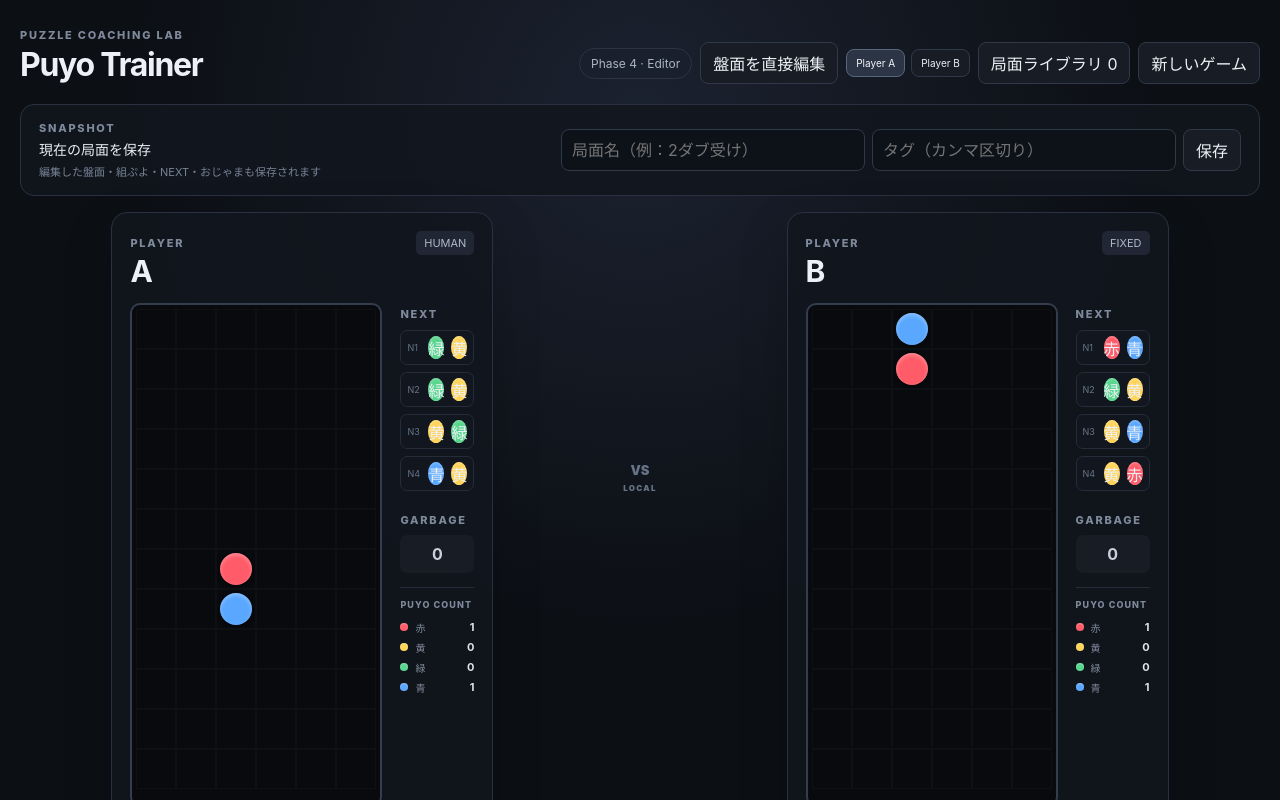
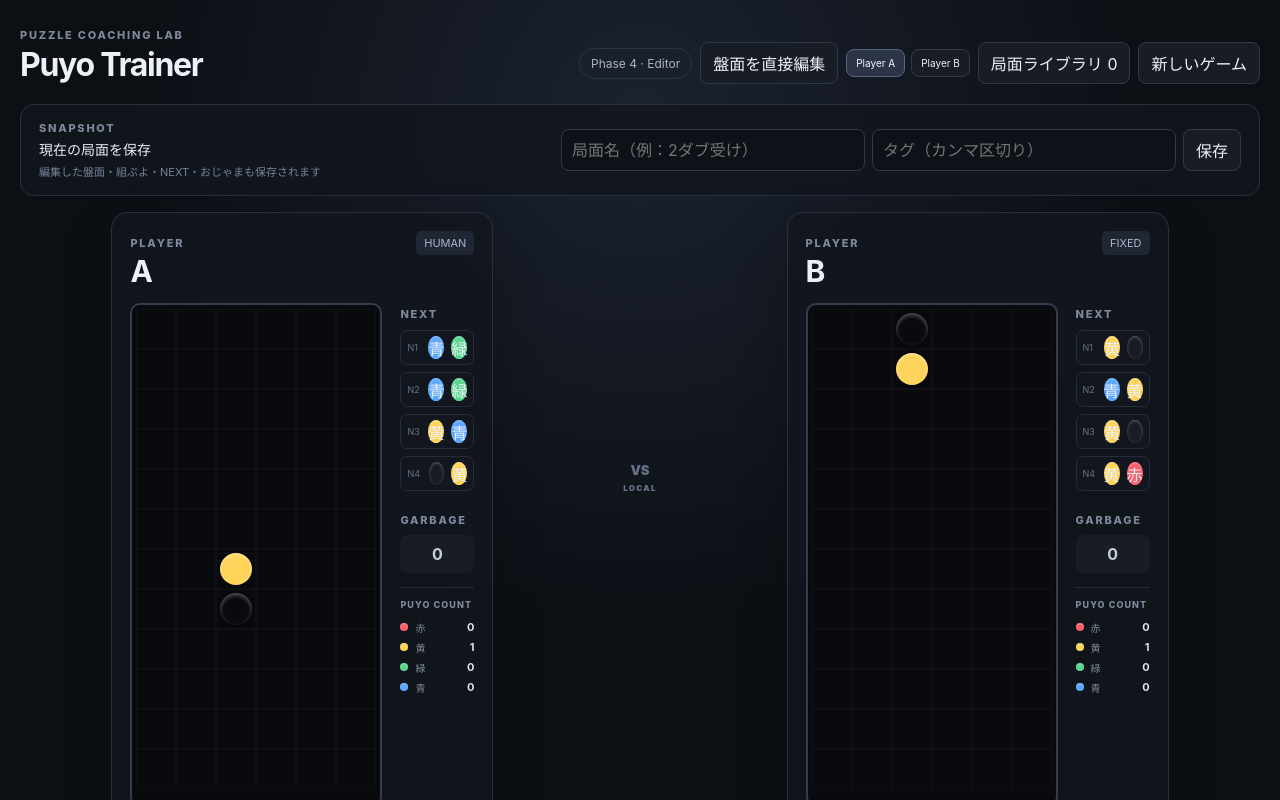
Before and after one commit to doming0202/Puyo-trainer, a React (Vite) app: page / in a window 1280 px wide. Shown: the top 800 px of the page. Built offline with nearby package versions, Linux system fonts and the light colour scheme.

Commit message:
Add fifth purple puyo color

```diff
--- a/src/game/engine.ts
+++ b/src/game/engine.ts
@@ -1,6 +1,6 @@
 import { COLS, ROWS, type ActivePair, type Board, type GameState, type Pair, type PlayerState, type PuyoColor, type Rotation } from './types'
 
-export const COLORS: PuyoColor[] = [1, 2, 3, 4]
+export const COLORS: PuyoColor[] = [1, 2, 3, 4, 5]
 
 export function emptyBoard(): Board {
   return Array.from({ length: ROWS }, () => Array<Cell>(COLS).fill(null))
@@ -8,227 +8,44 @@
 
 type Cell = Board[number][number]
 
-export function randomPair(): Pair {
-  return { axis: randomColor(), child: randomColor() }
-}
-
-function randomColor(): PuyoColor {
-  return COLORS[Math.floor(Math.random() * COLORS.length)]
-}
+export function randomPair(): Pair { return { axis: randomColor(), child: randomColor() } }
+function randomColor(): PuyoColor { return COLORS[Math.floor(Math.random() * COLORS.length)] }
 
 export function createPlayer(controlMode: PlayerState['controlMode'] = 'human'): PlayerState {
   const first = randomPair()
-  return {
-    board: emptyBoard(),
-    current: spawnPair(first),
-    next: [randomPair(), randomPair(), randomPair(), randomPair()],
-    garbage: 0,
-    score: 0,
-    chain: 0,
-    controlMode,
-    alive: true,
+  return { board: emptyBoard(), current: spawnPair(first), next: [randomPair(), randomPair(), randomPair(), randomPair()], garbage: 0, score: 0, chain: 0, controlMode, alive: true }
+}
+export function createGame(): GameState { return { players: [createPlayer('human'), createPlayer('fixed')], activePlayer: 0, running: true, tick: 0 } }
+export function spawnPair(pair: Pair): ActivePair { return { pair, x: 2, y: 1, rotation: 0 } }
+const OFFSETS: Record<Rotation, readonly [number, number]> = { 0: [0, -1], 1: [1, 0], 2: [0, 1], 3: [-1, 0] }
+export function cellsOf(pair: ActivePair): Array<{ x: number; y: number; color: PuyoColor }> { const [dx, dy] = OFFSETS[pair.rotation]; return [{ x: pair.x, y: pair.y, color: pair.pair.axis }, { x: pair.x + dx, y: pair.y + dy, color: pair.pair.child }] }
+export function canPlace(board: Board, pair: ActivePair): boolean { return cellsOf(pair).every(({ x, y }) => x >= 0 && x < COLS && y >= 0 && y < ROWS && board[y][x] === null) }
+export function movePair(player: PlayerState, dx: number): PlayerState { if (!player.alive || player.resolution) return player; const candidate = { ...player.current, x: player.current.x + dx }; return canPlace(player.board, candidate) ? { ...player, current: candidate } : player }
+export function rotatePair(player: PlayerState, direction: 1 | -1): PlayerState { if (!player.alive || player.resolution) return player; const rotation = ((player.current.rotation + direction + 4) % 4) as Rotation; const candidates = [{ ...player.current, rotation }, { ...player.current, rotation, x: player.current.x - 1 }, { ...player.current, rotation, x: player.current.x + 1 }]; const valid = candidates.find((candidate) => canPlace(player.board, candidate)); return valid ? { ...player, current: valid } : player }
+export function stepDown(player: PlayerState): PlayerState { if (!player.alive || player.resolution) return player; const candidate = { ...player.current, y: player.current.y + 1 }; return canPlace(player.board, candidate) ? { ...player, current: candidate } : beginPlacement(player) }
+export function hardDrop(player: PlayerState): PlayerState { if (!player.alive || player.resolution) return player; let current = player.current; while (canPlace(player.board, { ...current, y: current.y + 1 })) current = { ...current, y: current.y + 1 }; return beginPlacement({ ...player, current }) }
+function beginPlacement(player: PlayerState): PlayerState { const board = player.board.map((row) => [...row]); for (const { x, y, color } of cellsOf(player.current)) if (y >= 0 && y < ROWS && x >= 0 && x < COLS) board[y][x] = color; return { ...player, board, resolution: { stage: 'gravity', pendingGroups: [] }, chain: 0 } }
+export function advanceResolution(player: PlayerState): PlayerState {
+  const resolution = player.resolution; if (!resolution || !player.alive) return player
+  if (resolution.stage === 'gravity') {
+    const board = applyGravity(player.board); const groups = findGroups(board).filter((group) => group.length >= 4)
+    if (groups.length === 0) return finishPlacement({ ...player, board })
+    return { ...player, board, chain: player.chain + 1, resolution: { stage: 'clear', pendingGroups: groups } }
   }
+  const board = player.board.map((row) => [...row]); let cleared = 0
+  for (const group of resolution.pendingGroups) { cleared += group.length; for (const { x, y } of group) board[y][x] = null }
+  const colorBonus = Math.max(0, resolution.pendingGroups.length - 1) * 3; const score = player.score + cleared * 10 * Math.max(1, player.chain + colorBonus)
+  return { ...player, board, score, resolution: { stage: 'gravity', pendingGroups: [] } }
 }
-
-export function createGame(): GameState {
-  return {
-    players: [createPlayer('human'), createPlayer('fixed')],
-    activePlayer: 0,
-    running: true,
-    tick: 0,
-  }
+function finishPlacement(player: PlayerState): PlayerState {
+  const nextPair = player.next[0] ?? randomPair(); const next = [...player.next.slice(1), randomPair()]; const nextCurrent = spawnPair(nextPair)
+  if (!canPlace(player.board, nextCurrent)) return { ...player, alive: false, resolution: undefined }
+  return { ...player, current: nextCurrent, next, resolution: undefined }
 }
-
-export function spawnPair(pair: Pair): ActivePair {
-  return { pair, x: 2, y: 1, rotation: 0 }
-}
-
-const OFFSETS: Record<Rotation, readonly [number, number]> = {
-  0: [0, -1],
-  1: [1, 0],
-  2: [0, 1],
-  3: [-1, 0],
-}
-
-export function cellsOf(pair: ActivePair): Array<{ x: number; y: number; color: PuyoColor }> {
-  const [dx, dy] = OFFSETS[pair.rotation]
-  return [
-    { x: pair.x, y: pair.y, color: pair.pair.axis },
-    { x: pair.x + dx, y: pair.y + dy, color: pair.pair.child },
-  ]
-}
-
-export function canPlace(board: Board, pair: ActivePair): boolean {
-  return cellsOf(pair).every(({ x, y }) => x >= 0 && x < COLS && y >= 0 && y < ROWS && board[y][x] === null)
-}
-
-export function movePair(player: PlayerState, dx: number): PlayerState {
-  if (!player.alive || player.resolution) return player
-  const candidate = { ...player.current, x: player.current.x + dx }
-  return canPlace(player.board, candidate) ? { ...player, current: candidate } : player
-}
-
-export function rotatePair(player: PlayerState, direction: 1 | -1): PlayerState {
-  if (!player.alive || player.resolution) return player
-  const rotation = ((player.current.rotation + direction + 4) % 4) as Rotation
-  const candidates = [
-    { ...player.current, rotation },
-    { ...player.current, rotation, x: player.current.x - 1 },
-    { ...player.current, rotation, x: player.current.x + 1 },
-  ]
-  const valid = candidates.find((candidate) => canPlace(player.board, candidate))
-  return valid ? { ...player, current: valid } : player
-}
-
-export function stepDown(player: PlayerState): PlayerState {
-  if (!player.alive || player.resolution) return player
-  const candidate = { ...player.current, y: player.current.y + 1 }
-  return canPlace(player.board, candidate) ? { ...player, current: candidate } : beginPlacement(player)
-}
-
-export function hardDrop(player: PlayerState): PlayerState {
-  if (!player.alive || player.resolution) return player
-  let current = player.current
-  while (canPlace(player.board, { ...current, y: current.y + 1 })) {
-    current = { ...current, y: current.y + 1 }
-  }
-  return beginPlacement({ ...player, current })
-}
-
-function beginPlacement(player: PlayerState): PlayerState {
-  const board = player.board.map((row) => [...row])
-  for (const { x, y, color } of cellsOf(player.current)) {
-    if (y >= 0 && y < ROWS && x >= 0 && x < COLS) board[y][x] = color
-  }
-
-  return {
-    ...player,
-    board,
-    resolution: {
-      stage: 'gravity',
-      pendingGroups: [],
-    },
-    chain: 0,
-  }
-}
-
-export function advanceResolution(player: PlayerState): PlayerState {
-  const resolution = player.resolution
-  if (!resolution || !player.alive) return player
-
-  if (resolution.stage === 'gravity') {
-    const board = applyGravity(player.board)
-    const groups = findGroups(board).filter((group) => group.length >= 4)
-
-    if (groups.length === 0) {
-      return finishPlacement({ ...player, board })
-    }
-
-    return {
-      ...player,
-      board,
-      chain: player.chain + 1,
-      resolution: {
-        stage: 'clear',
-        pendingGroups: groups,
-      },
-    }
-  }
-
-  const board = player.board.map((row) => [...row])
-  let cleared = 0
-  for (const group of resolution.pendingGroups) {
-    cleared += group.length
-    for (const { x, y } of group) board[y][x] = null
-  }
-
-  const colorBonus = Math.max(0, resolution.pendingGroups.length - 1) * 3
-  const score = player.score + cleared * 10 * Math.max(1, player.chain + colorBonus)
-
-  return {
-    ...player,
-    board,
-    score,
-    resolution: {
-      stage: 'gravity',
-      pendingGroups: [],
-    },
-  }
-}
-
-function finishPlacement(player: PlayerState): PlayerState {
-  const nextPair = player.next[0] ?? randomPair()
-  const next = [...player.next.slice(1), randomPair()]
-  const nextCurrent = spawnPair(nextPair)
-
-  if (!canPlace(player.board, nextCurrent)) {
-    return {
-      ...player,
-      alive: false,
-      controlMode: 'game-over',
-      resolution: undefined,
-    }
-  }
-
-  return {
-    ...player,
-    current: nextCurrent,
-    next,
-    resolution: undefined,
-  }
-}
-
 function findGroups(board: Board): Array<Array<{ x: number; y: number }>> {
-  const seen = new Set<string>()
-  const groups: Array<Array<{ x: number; y: number }>> = []
-  for (let y = 0; y < ROWS; y += 1) {
-    for (let x = 0; x < COLS; x += 1) {
-      const color = board[y][x]
-      const key = `${x},${y}`
-      if (color === null || seen.has(key)) continue
-      const queue = [{ x, y }]
-      const group: Array<{ x: number; y: number }> = []
-      seen.add(key)
-      while (queue.length) {
-        const current = queue.pop()!
-        group.push(current)
-        for (const [nx, ny] of [[current.x + 1, current.y], [current.x - 1, current.y], [current.x, current.y + 1], [current.x, current.y - 1]]) {
-          if (nx < 0 || nx >= COLS || ny < 0 || ny >= ROWS) continue
-          if (board[ny][nx] !== color) continue
-          const neighborKey = `${nx},${ny}`
-          if (seen.has(neighborKey)) continue
-          seen.add(neighborKey)
-          queue.push({ x: nx, y: ny })
-        }
-      }
-      groups.push(group)
-    }
-  }
+  const seen = new Set<string>(); const groups: Array<Array<{ x: number; y: number }>> = []
+  for (let y = 0; y < ROWS; y += 1) for (let x = 0; x < COLS; x += 1) { const color = board[y][x]; const key = `${x},${y}`; if (color === null || seen.has(key)) continue; const queue = [{ x, y }]; const group: Array<{ x: number; y: number }> = []; seen.add(key); while (queue.length) { const current = queue.pop()!; group.push(current); for (const [nx, ny] of [[current.x + 1, current.y], [current.x - 1, current.y], [current.x, current.y + 1], [current.x, current.y - 1]]) { if (nx < 0 || nx >= COLS || ny < 0 || ny >= ROWS || board[ny][nx] !== color) continue; const neighborKey = `${nx},${ny}`; if (seen.has(neighborKey)) continue; seen.add(neighborKey); queue.push({ x: nx, y: ny }) } } groups.push(group) }
   return groups
 }
-
-function applyGravity(board: Board): Board {
-  const result = emptyBoard()
-  for (let x = 0; x < COLS; x += 1) {
-    let write = ROWS - 1
-    for (let y = ROWS - 1; y >= 0; y -= 1) {
-      const cell = board[y][x]
-      if (cell !== null) {
-        result[write][x] = cell
-        write -= 1
-      }
-    }
-  }
-  return result
-}
-
-export function updatePlayer(player: PlayerState, action: 'left' | 'right' | 'rotate-left' | 'rotate-right' | 'soft-drop' | 'hard-drop'): PlayerState {
-  switch (action) {
-    case 'left': return movePair(player, -1)
-    case 'right': return movePair(player, 1)
-    case 'rotate-left': return rotatePair(player, -1)
-    case 'rotate-right': return rotatePair(player, 1)
-    case 'soft-drop': return stepDown(player)
-    case 'hard-drop': return hardDrop(player)
-  }
-}
+function applyGravity(board: Board): Board { const result = emptyBoard(); for (let x = 0; x < COLS; x += 1) { let write = ROWS - 1; for (let y = ROWS - 1; y >= 0; y -= 1) { const cell = board[y][x]; if (cell !== null) { result[write][x] = cell; write -= 1 } } } return result }
+export function updatePlayer(player: PlayerState, action: 'left' | 'right' | 'rotate-left' | 'rotate-right' | 'soft-drop' | 'hard-drop'): PlayerState { switch (action) { case 'left': return movePair(player, -1); case 'right': return movePair(player, 1); case 'rotate-left': return rotatePair(player, -1); case 'rotate-right': return rotatePair(player, 1); case 'soft-drop': return stepDown(player); case 'hard-drop': return hardDrop(player) } }
```
